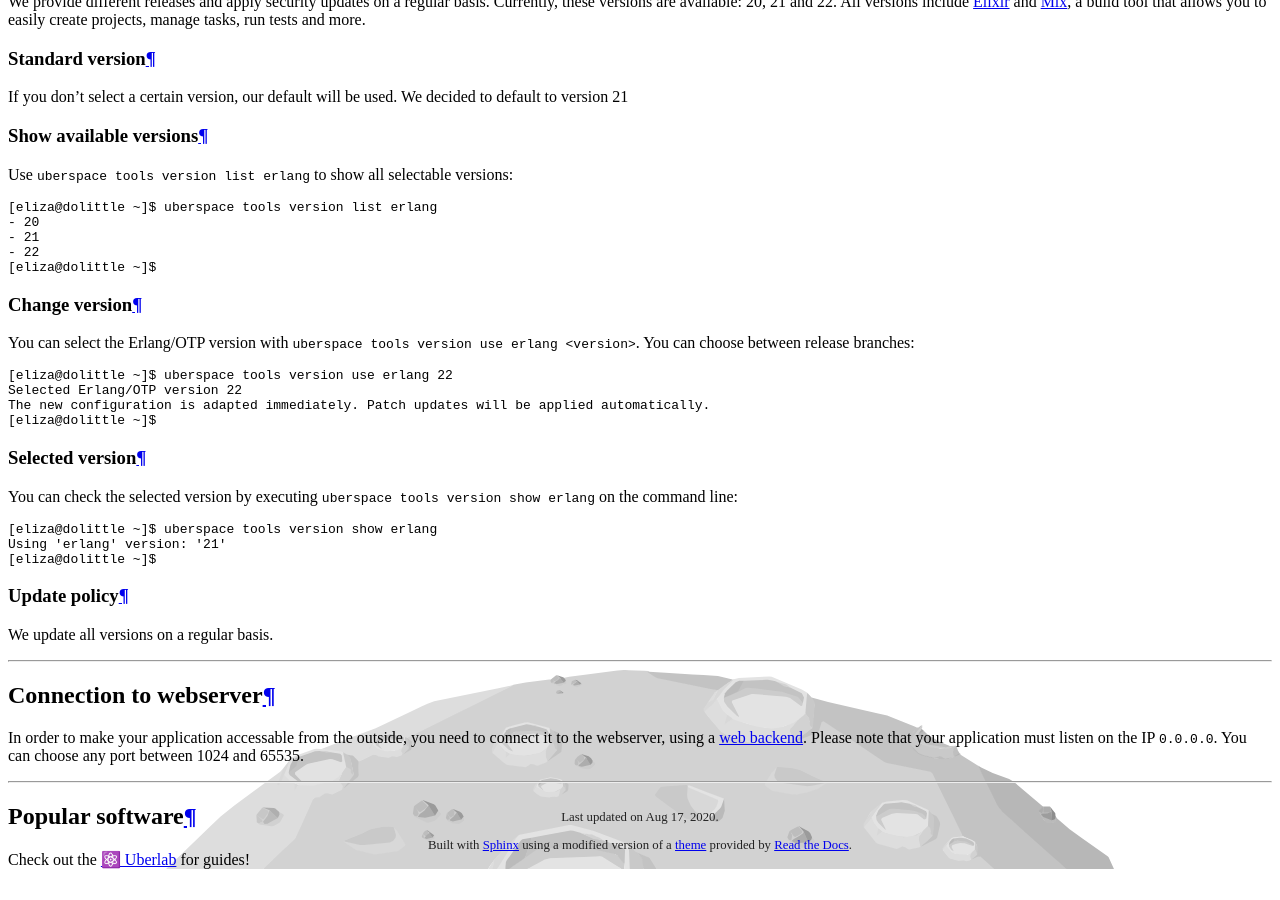
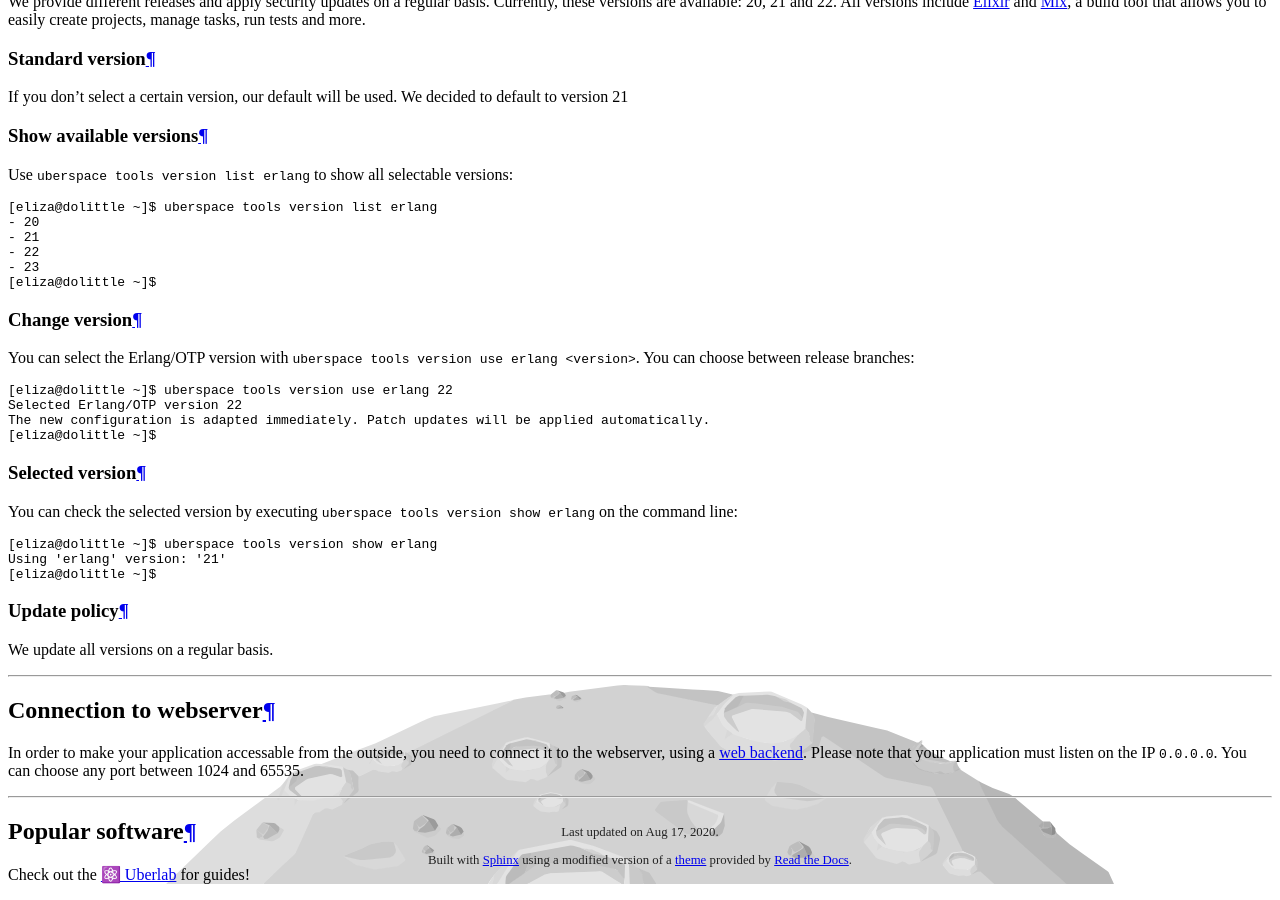
Before and after one commit to Uberspace/manual, a Sphinx documentation site: the page built from source/lang-erlang.rst, in a window 1280 px wide and 900 px high, scrolled down 2338 px. Built offline with Sphinx 7.4.7 and the Read the Docs theme 2.0.0, drawn with Linux system fonts in a browser that asks for light colours; pages that are not in the unit, such as notebooks, are missing from menus.

Commit message:
heavy_plus_sign: add Erlang 23

```diff
--- a/source/lang-erlang.rst
+++ b/source/lang-erlang.rst
@@ -40,6 +40,7 @@
   - 20
   - 21
   - 22
+  - 23
   [eliza@dolittle ~]$
 
 .. _erlang-change-version:
```
